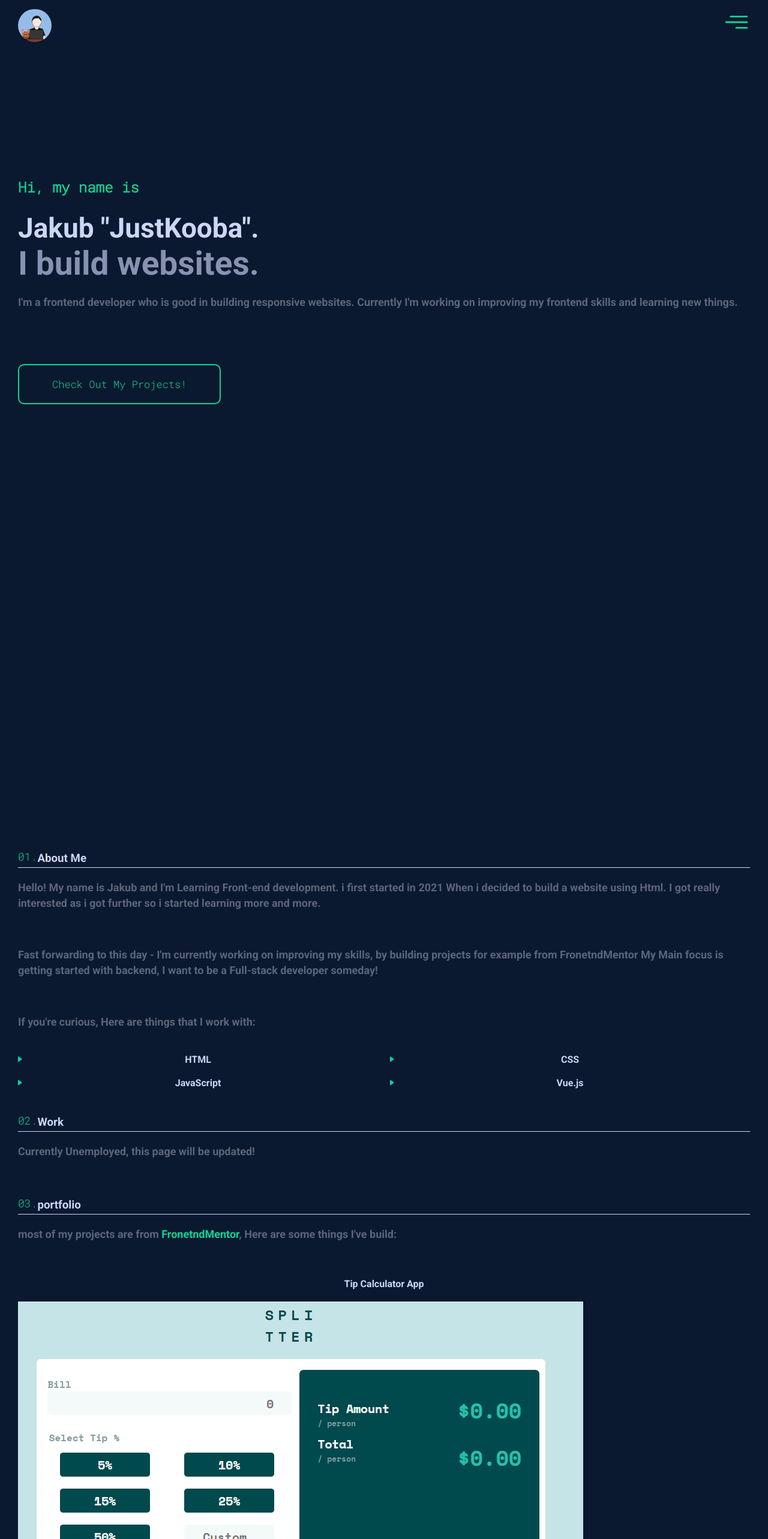
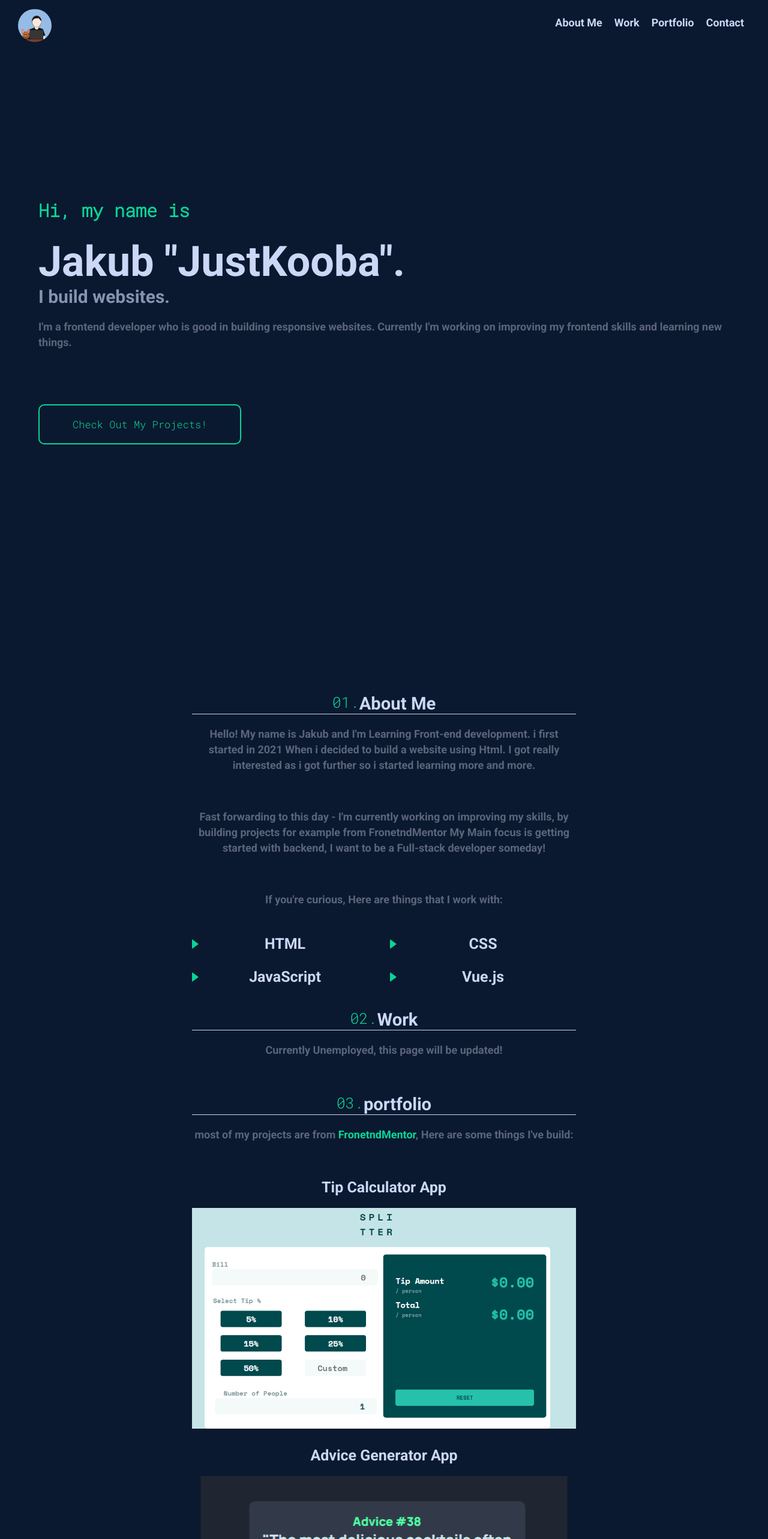
Before and after one commit to JustKooba/Personal-website, a Vue app: page / in a window 1280 px wide. Shown: the top 2566 px of the page at 60% size. Built offline with nearby package versions, Linux system fonts and the light colour scheme.

Commit message:
Started working on a PC design

```diff
--- a/src/App.vue
+++ b/src/App.vue
@@ -9,6 +9,7 @@
           @click="handleMenu"
           class="menu close"
         />
+
         <li>
           <p class="green">01</p>
 
@@ -30,6 +31,20 @@
           <p class="menu-p" @click="scrollToContact">Contact</p>
         </li>
       </div>
+    </div>
+    <div class="pc-menu">
+      <li>
+        <p class="menu-p" @click="scrollToAbout">About Me</p>
+      </li>
+      <li>
+        <p class="menu-p" @click="scrollToWork">Work</p>
+      </li>
+      <li>
+        <p class="menu-p" @click="scrollToPortfolio">Portfolio</p>
+      </li>
+      <li>
+        <p class="menu-p" @click="scrollToContact">Contact</p>
+      </li>
     </div>
   </header>
   <main>
@@ -228,6 +243,10 @@ body {
 
 .bottom-section {
   padding: 30px;
+}
+
+.pc-menu {
+  display: none;
 }
 
 h2 {
@@ -438,6 +457,15 @@ h4:hover {
   margin-top: 30px;
 }
 
+.project-three img,
+.project-two img,
+.project-one img {
+  position: relative;
+  left: 50%;
+  right: 50%;
+  transform: translateX(-50%);
+}
+
 .contact li {
   color: #ccd6f6;
   display: flex;
@@ -457,4 +485,99 @@ h4:hover {
 .footer a {
   margin-left: 5px;
 }
+
+@media (min-width: 767px) {
+  .bottom-section {
+    padding: 10vw;
+  }
+
+  .container {
+    padding: 5vw;
+  }
+
+  .bottom-section {
+    text-align: center;
+    padding: 25vw;
+    font-size: 25px;
+  }
+
+  .bottom-section .green {
+    font-size: 25px;
+  }
+
+  .bottom-section img {
+    display: flex;
+    justify-content: center;
+    align-content: center;
+  }
+  .about-header,
+  .work-header,
+  .portfolio-header,
+  .contact-header {
+    display: flex;
+    justify-content: center;
+    align-content: center;
+    text-align: center;
+  }
+  .about-header {
+    margin-top: -100px;
+  }
+  .menu-content {
+    min-width: 25vw;
+  }
+
+  .container h2 {
+    font-size: 30px;
+  }
+
+  .container h1 {
+    font-size: 70px;
+  }
+
+  .menu-content {
+    display: flex;
+  }
+
+  .close {
+    display: none;
+  }
+
+  .menu {
+    display: none;
+  }
+
+  .pc-menu {
+    display: flex;
+  }
+  .pc-menu li {
+    padding: 10px;
+  }
+}
+
+@media (min-width: 1400px) {
+  .bottom-section {
+    padding: 30vw;
+  }
+
+  .container {
+    padding: 20vw;
+  }
+
+  .container h2 {
+    font-size: 30px;
+  }
+
+  .container h1 {
+    font-size: 70px;
+  }
+
+  header {
+    padding-left: 20vw;
+    padding-right: 20vw;
+  }
+
+  .about-header {
+    margin-top: -300px;
+  }
+}
 </style>
```
